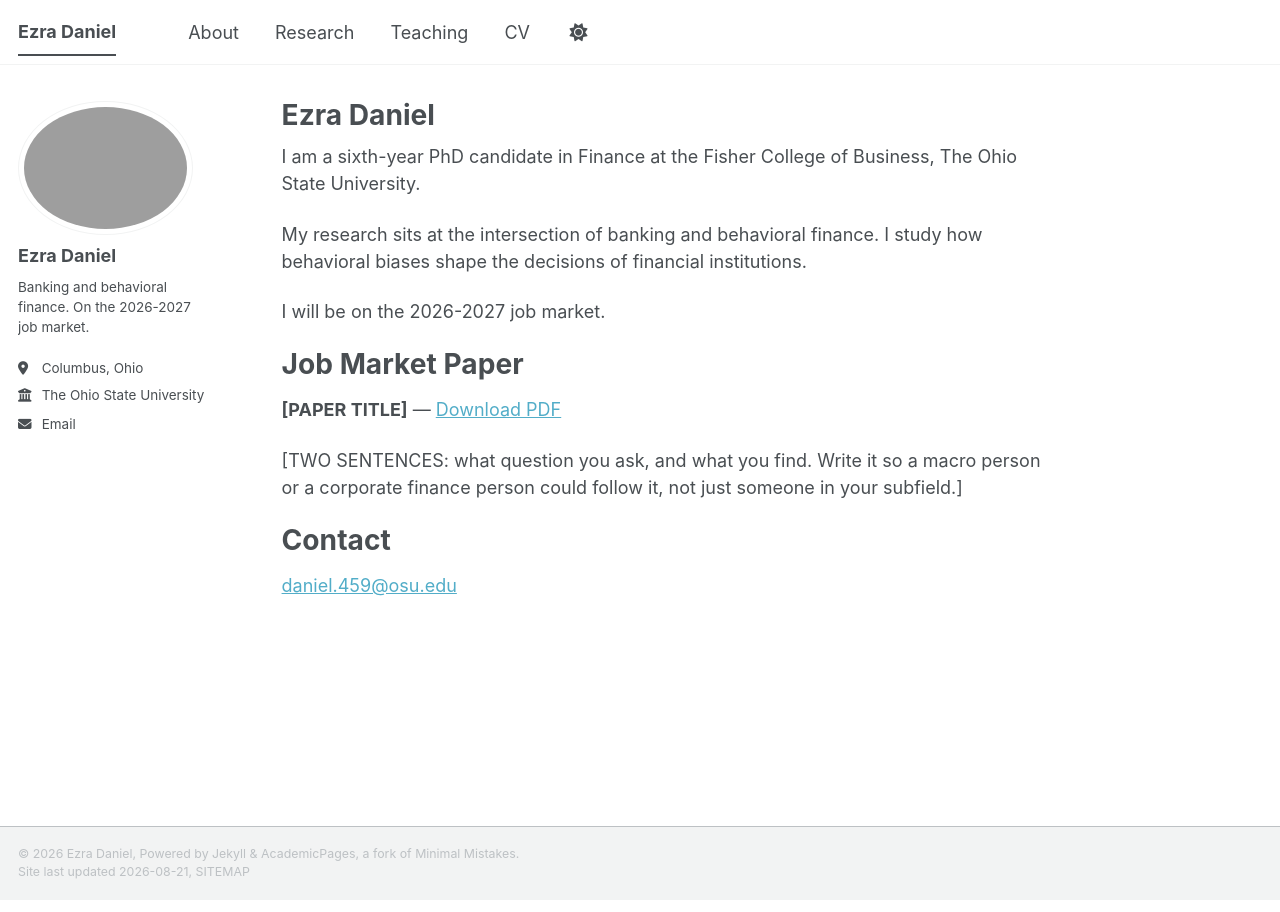
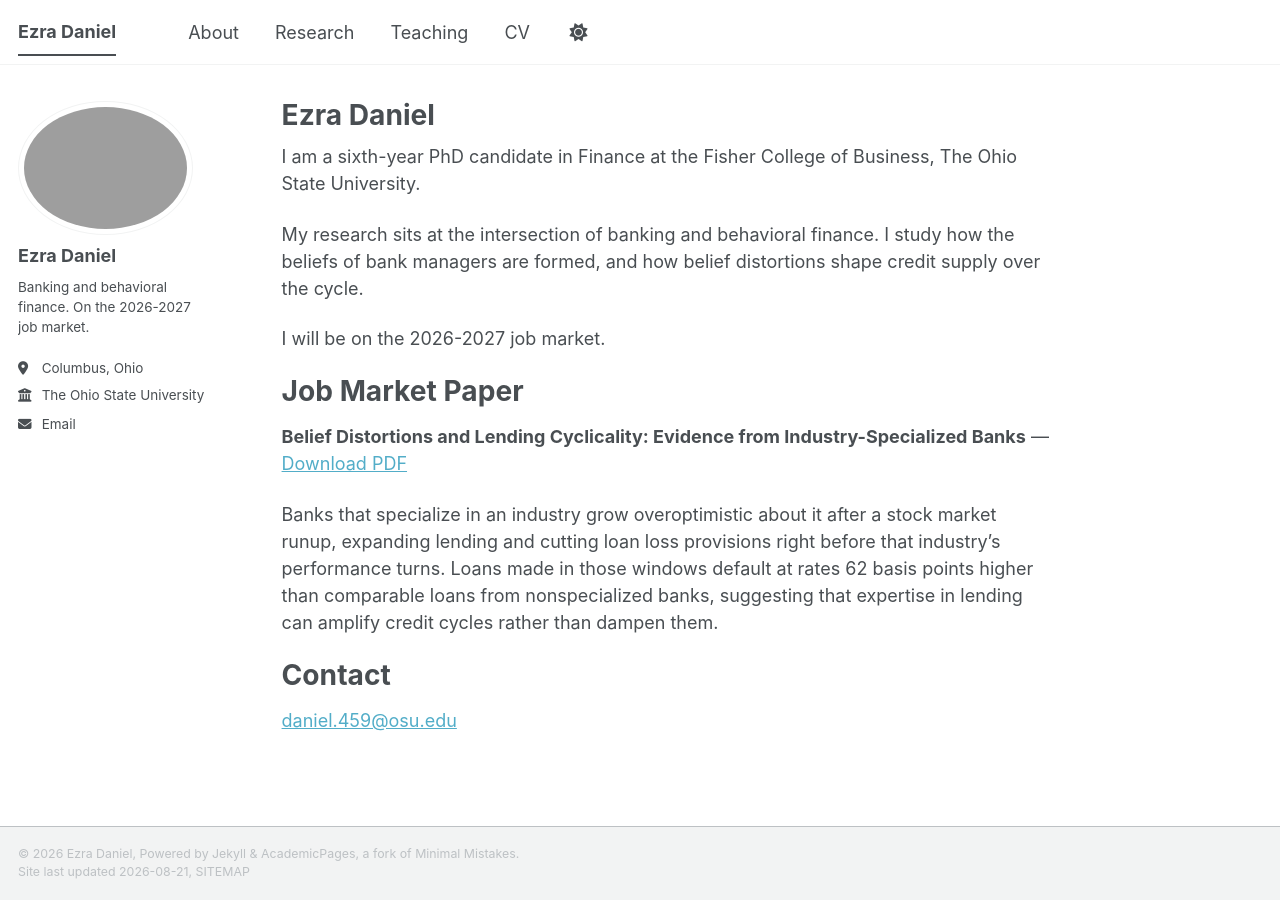
Before and after one commit to ezra-daniel/ezra-daniel.github.io, a Jekyll site: the page built from _pages/about.md, in a window 1280 px wide. Built offline with Jekyll 4.4.1, drawn with Linux system fonts in a browser that asks for light colours; a style sheet for code colours, icons or effects is not loaded.

Commit message:
Revise about page with updated research details
Updated research description and job market paper title with findings.

```diff
--- a/_pages/about.md
+++ b/_pages/about.md
@@ -9,15 +9,15 @@ redirect_from:
 
 I am a sixth-year PhD candidate in Finance at the Fisher College of Business, The Ohio State University.
 
-My research sits at the intersection of banking and behavioral finance. I study how behavioral biases shape the decisions of financial institutions.
+My research sits at the intersection of banking and behavioral finance. I study how the beliefs of bank managers are formed, and how belief distortions shape credit supply over the cycle.
 
 I will be on the 2026-2027 job market.
 
 Job Market Paper
 ======
-**[PAPER TITLE]** — [Download PDF](/files/daniel-jmp-2026-08.pdf)
+**Belief Distortions and Lending Cyclicality: Evidence from Industry-Specialized Banks** — [Download PDF](/files/daniel-jmp-2026-08.pdf)
 
-[TWO SENTENCES: what question you ask, and what you find. Write it so a macro person or a corporate finance person could follow it, not just someone in your subfield.]
+Banks that specialize in an industry grow overoptimistic about it after a stock market runup, expanding lending and cutting loan loss provisions right before that industry's performance turns. Loans made in those windows default at rates 62 basis points higher than comparable loans from nonspecialized banks, suggesting that expertise in lending can amplify credit cycles rather than dampen them.
 
 Contact
 ======
```
